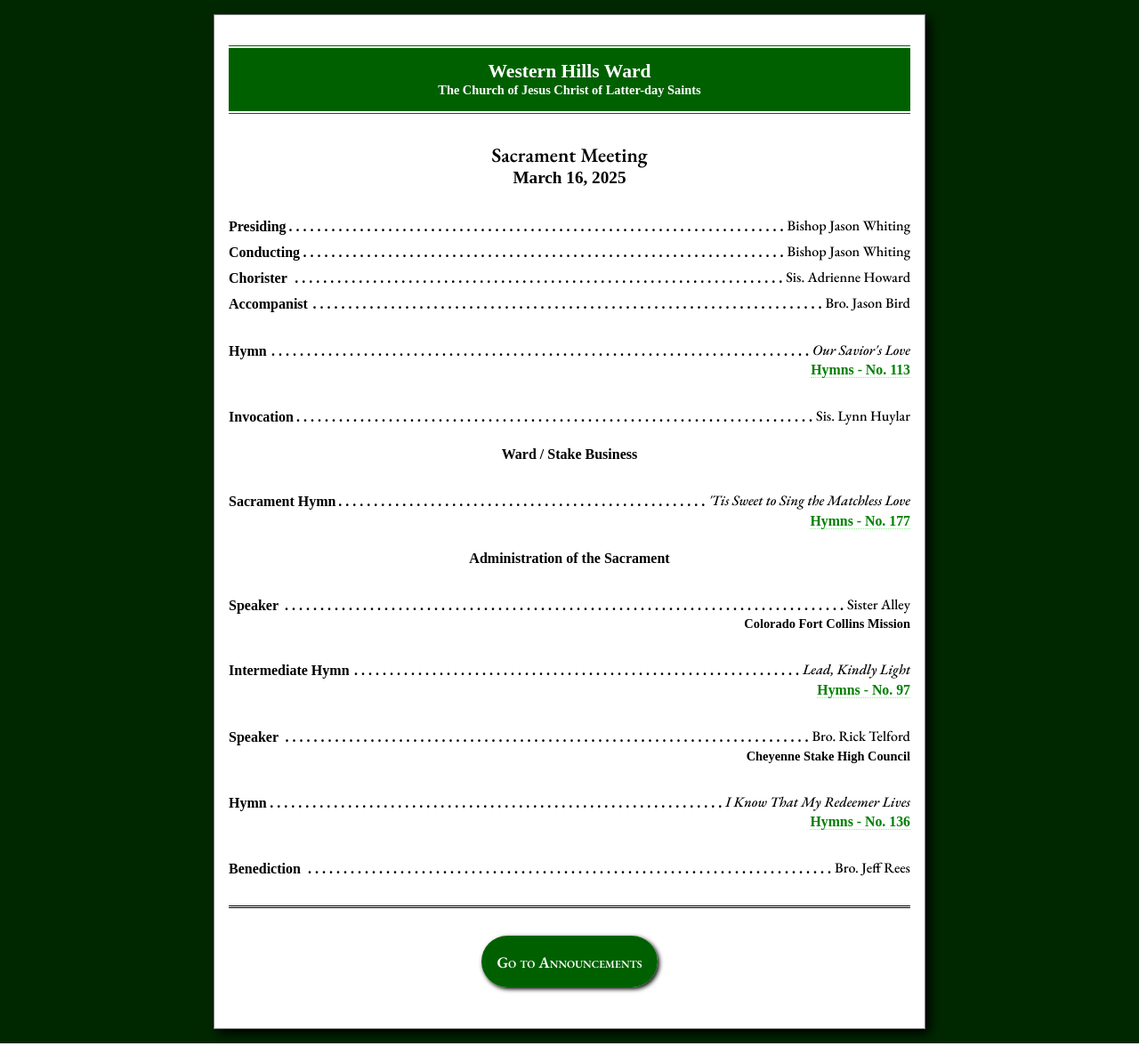
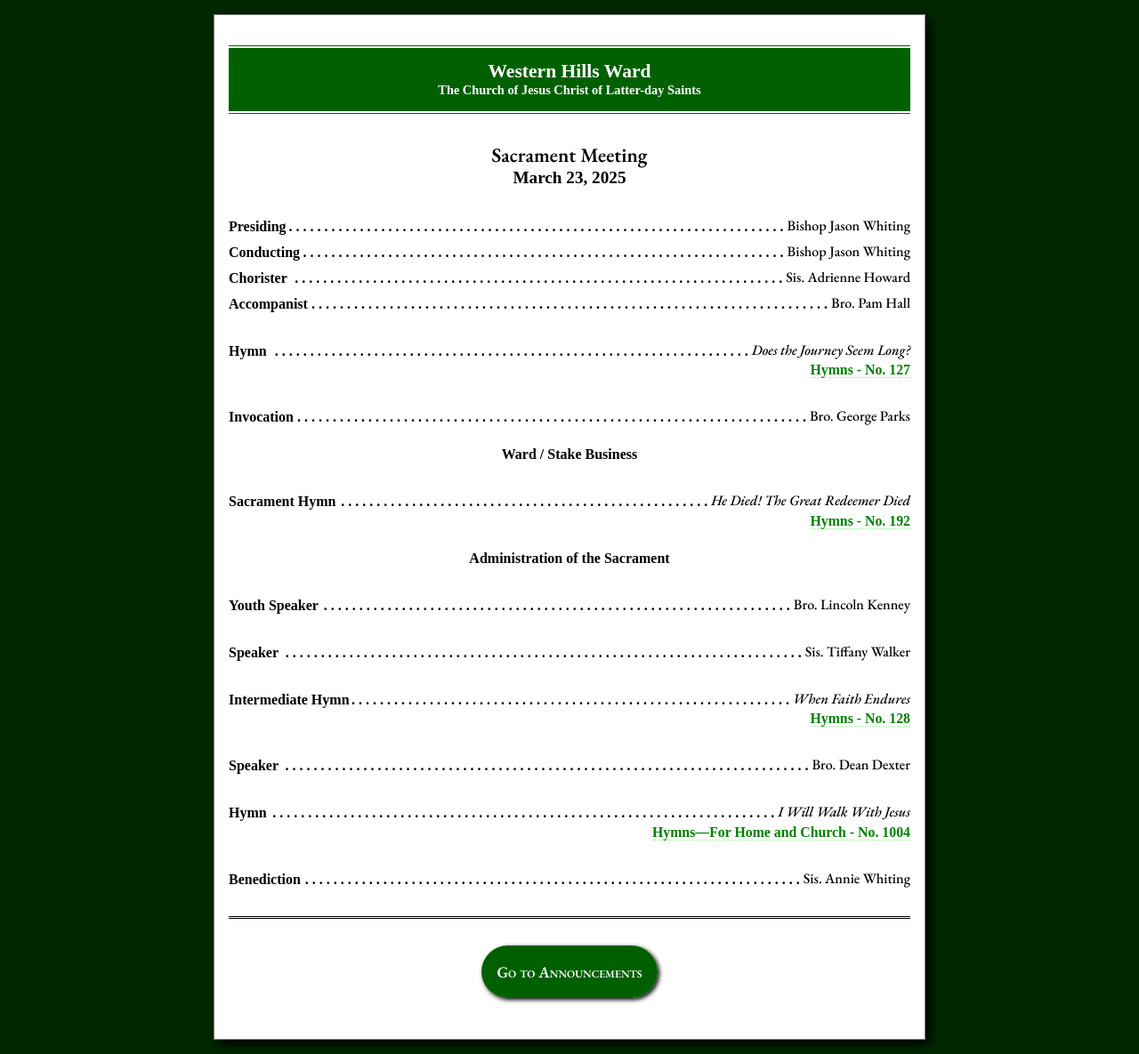
Before and after one commit to Wyoming-C64/westernhillsbulletin, a PHP site: page / in a window 1280 px wide. Shown: the whole page at 89% size. Run offline with PHP 8.4, Linux system fonts and the light colour scheme; some web fonts are replaced.

Commit message:
March 23, 2025

```diff
--- a/htdocs/globals.php
+++ b/htdocs/globals.php
@@ -1,6 +1,6 @@
 <?php
 
-$meetingDate = strtotime('March 16, 2025 10:30:00 am');
+$meetingDate = strtotime('March 23, 2025 10:30:00 am');
 $Fast_And_Testimony = FALSE;
 
 ?>
--- a/htdocs/index.php
+++ b/htdocs/index.php
@@ -50,14 +50,14 @@ $leaders = array(
       'assignment' => 'Chorister',
       'name' => 'Sis. Adrienne Howard',
     ),
+  array(
+    'assignment' => 'Accompanist',
+    'name' => 'Bro. Pam Hall',
+  ),
   // array(
   //   'assignment' => 'Accompanist',
-  //   'name' => 'Bro. Pam Hall',
+  //   'name' => 'Bro. Jason Bird',
   // ),
-  array(
-    'assignment' => 'Accompanist',
-    'name' => 'Bro. Jason Bird',
-  ),
   // array(
   //   'assignment' => 'Accompanist',
   //   'name' => 'Bro. Joey Bainbridge',
@@ -67,19 +67,19 @@ $leaders = array(
 $hymns = array(
   'opening' => array(
     'assignment' => 'Hymn',
-    'reference' => 113,
-    'name' => "Our Savior's Love",
+    'reference' => 127,
+    'name' => "Does the Journey Seem Long?",
   ),
   'sacrament' => array(
     'assignment' => 'Sacrament Hymn',
-    'reference' => 177,
-    'name' => "'Tis Sweet to Sing the Matchless Love",
-    'tune' => 'Hancock',
+    'reference' => 192,
+    'name' => "He Died! The Great Redeemer Died",
+    // 'tune' => 'Hancock',
   ),
   'closing' => array(
     'assignment' => 'Hymn',
-    'reference' => 136,
-    'name' => "I Know That My Redeemer Lives",
+    'reference' => 1004,
+    'name' => "I Will Walk With Jesus",
     // 'href' => ""
   ),
 );
@@ -87,8 +87,8 @@ $hymns = array(
 $intermissionMusic = array(
   array(
     'assignment' => 'Intermediate Hymn',
-    'name' => "Lead, Kindly Light",
-    'reference' => 97,
+    'name' => "When Faith Endures",
+    'reference' => 128,
     // 'tune' => "",
   ),
   // array(
@@ -99,15 +99,15 @@ $intermissionMusic = array(
 );
 
 $firstSpeakers = array(
-  // array(
-  //   'assignment' => 'Youth Speaker',
-  //   'name' => '',
-  //   // 'subline' => 'Colorado Fort Collins Mission'
-  // ),
+  array(
+    'assignment' => 'Youth Speaker',
+    'name' => 'Bro. Lincoln Kenney',
+    // 'subline' => 'Colorado Fort Collins Mission'
+  ),
   array(
     'assignment' => 'Speaker',
-    'name' => 'Sister Alley',
-    'subline' => 'Colorado Fort Collins Mission'
+    'name' => 'Sis. Tiffany Walker',
+    // 'subline' => 'Colorado Fort Collins Mission'
   ),
   // array(
   //   'assignment' => 'Speaker',
@@ -125,8 +125,8 @@ $firstSpeakers = array(
 $secondSpeakers = array(
   array(
     'assignment' => 'Speaker',
-    'name' => 'Bro. Rick Telford',
-    'subline' => 'Cheyenne Stake High Council'
+    'name' => 'Bro. Dean Dexter',
+    // 'subline' => 'Cheyenne Stake High Council'
   ),
   // array(
   //   'assignment' => 'Speaker',
@@ -150,12 +150,12 @@ $secondSpeakers = array(
 $prayers = array(
   'Invocation' => array(
     'assignment' => 'Invocation',
-    'name' => 'Sis. Lynn Huylar',
+    'name' => 'Bro. George Parks',
     // 'subline' => 'Colorado Fort Collins Mission'
   ),
   'Benediction' => array(
     'assignment' => 'Benediction',
-    'name' => 'Bro. Jeff Rees',
+    'name' => 'Sis. Annie Whiting',
     // 'subline' => ''
   )
 );
```
Also changed, not shown: htdocs/announcements.php (+7 -7 lines), htdocs/KHK_Flier.jpg (added).
